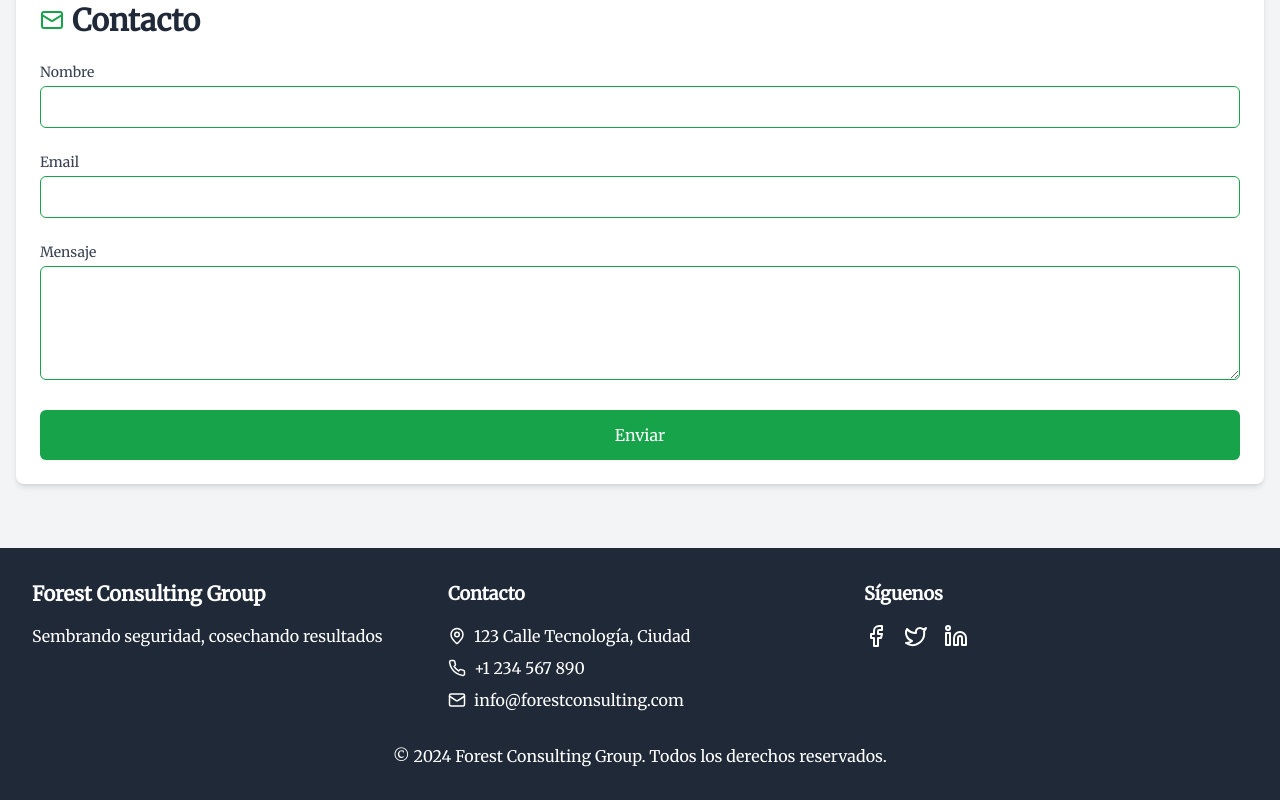
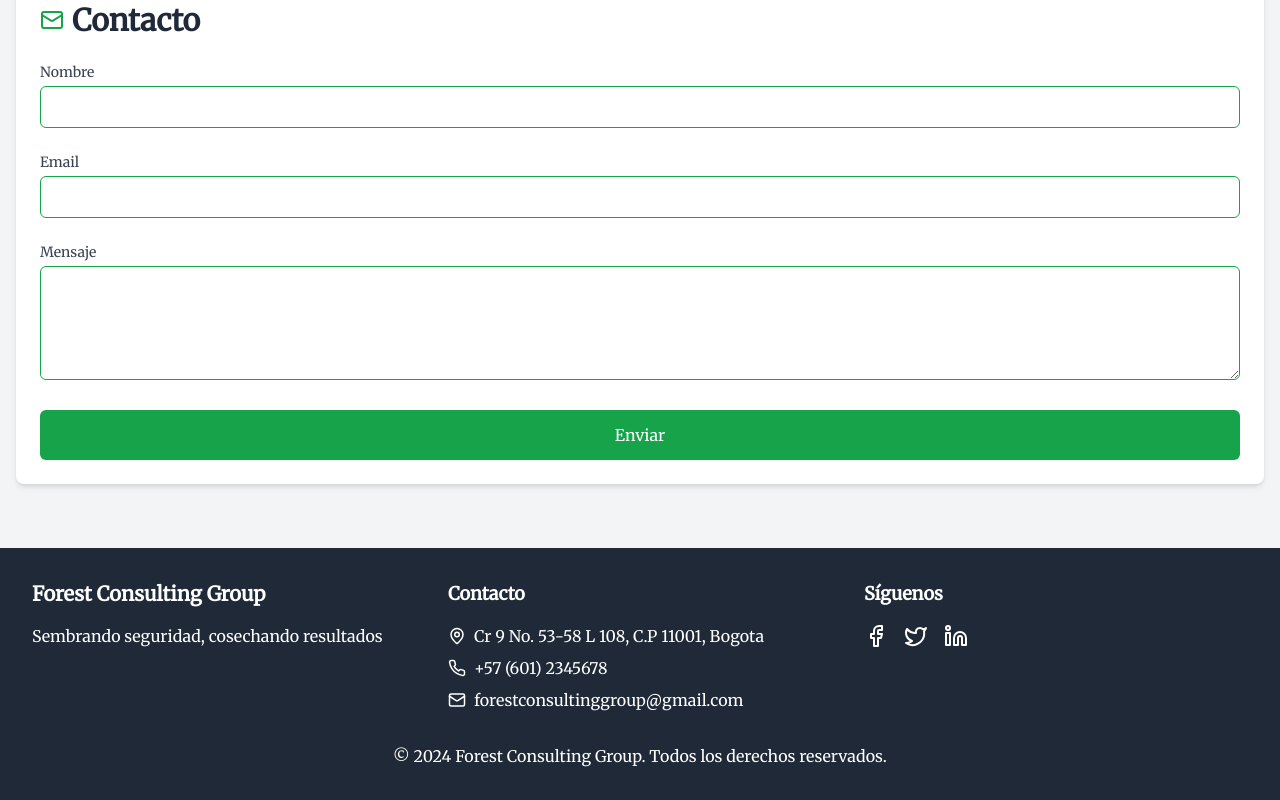
Before and after one commit to MikaNiatsu/FCG-react, a React (Vite) app: page / in a window 1280 px wide. Shown: the part 4707-5507 px from the top of the page. Built offline with nearby package versions, Linux system fonts and the light colour scheme.

Commit message:
Add social networks

```diff
--- a/src/App.jsx
+++ b/src/App.jsx
@@ -428,16 +428,16 @@ const ContactForm = () => {
             </div>
             <div>
               <h4 className="text-lg font-semibold mb-4">Contacto</h4>
-              <p className="flex items-center mb-2"><MapPin size={18} className="mr-2" /> 123 Calle Tecnología, Ciudad</p>
-              <p className="flex items-center mb-2"><Phone size={18} className="mr-2" /> +1 234 567 890</p>
-              <p className="flex items-center"><Mail size={18} className="mr-2" /> info@forestconsulting.com</p>
+              <p className="flex items-center mb-2"><MapPin size={18} className="mr-2" /> Cr 9 No. 53-58 L 108, C.P 11001, Bogota</p>
+              <p className="flex items-center mb-2"><Phone size={18} className="mr-2" /> +57 (601) 2345678 </p>
+              <p className="flex items-center"><Mail size={18} className="mr-2" /> forestconsultinggroup@gmail.com</p>
             </div>
             <div>
               <h4 className="text-lg font-semibold mb-4">Síguenos</h4>
               <div className="flex space-x-4">
-                <a href="#" className="hover:text-green-400"><Facebook size={24} /></a>
-                <a href="#" className="hover:text-green-400"><Twitter size={24} /></a>
-                <a href="#" className="hover:text-green-400"><Linkedin size={24} /></a>
+                <a href="https://www.facebook.com/profile.php?id=61565530713191" className="hover:text-green-400"><Facebook size={24} /></a>
+                <a href="https://co.linkedin.com/in/forest-consulting-group-218879327" className="hover:text-green-400"><Twitter size={24} /></a>
+                <a href="https://x.com/ForestGroup3" className="hover:text-green-400"><Linkedin size={24} /></a>
               </div>
             </div>
           </div>
```
